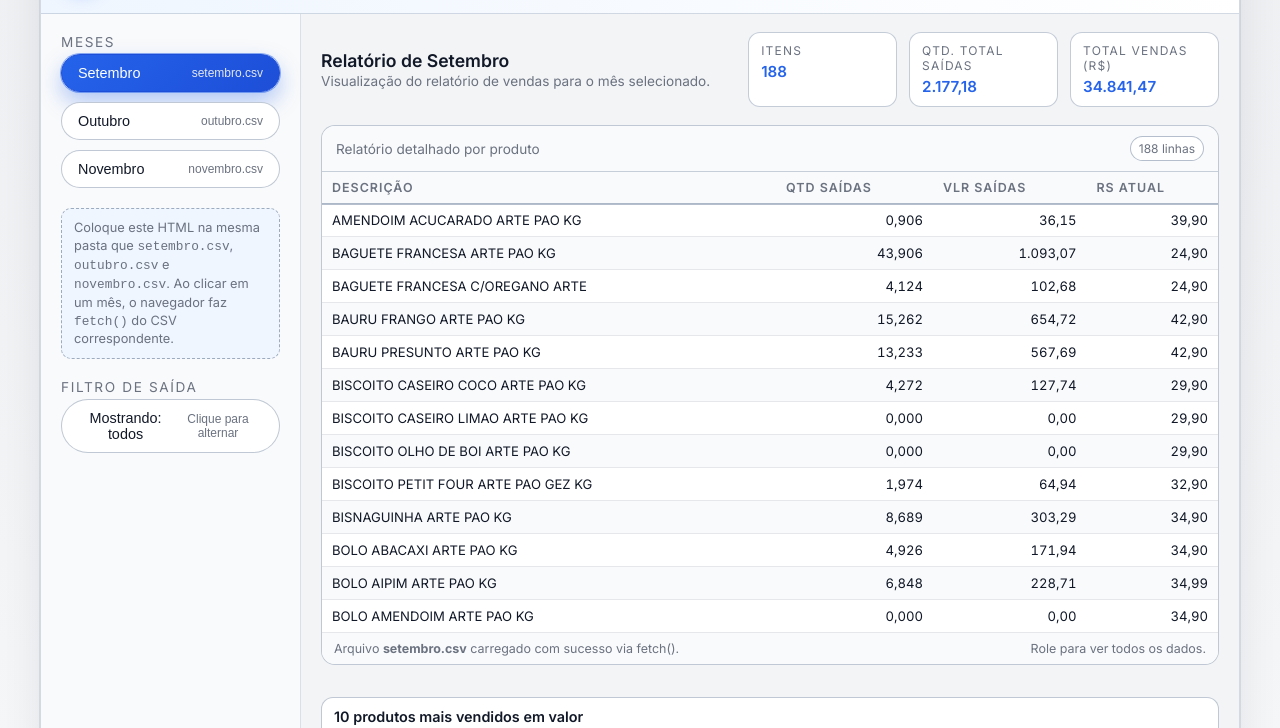
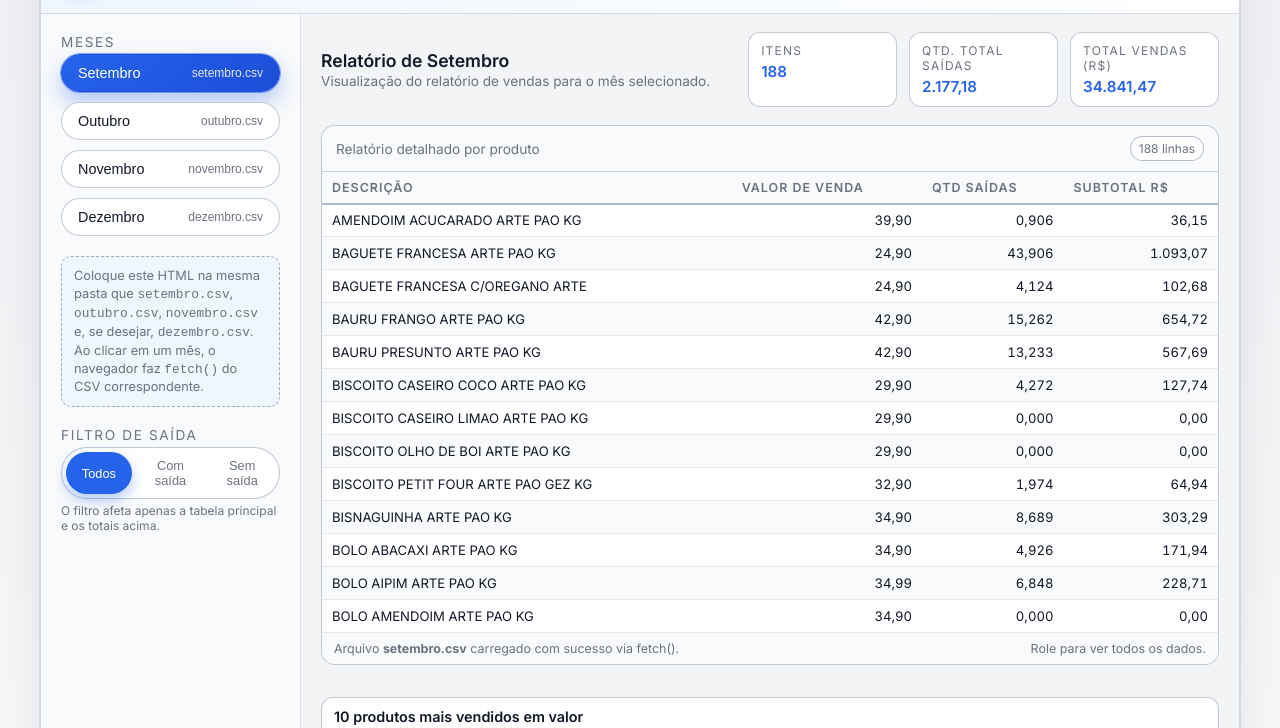
Before and after one commit to brunnochavez/venda-ilha-dos-bentos, a plain HTML site: page index.html in a window 1280 px wide. Shown: the part 90-818 px from the top of the page. Drawn offline with nearby package versions, Linux system fonts and the light colour scheme.

Commit message:
Update index.html

```diff
--- a/index.html
+++ b/index.html
@@ -368,6 +368,46 @@
       color: var(--text-muted);
     }
 
+    /* Filtro de saída melhorado */
+
+    .filter-group {
+      display: flex;
+      gap: 6px;
+      background: #ffffff;
+      border-radius: 999px;
+      padding: 4px;
+      border: 1px solid var(--border-soft);
+    }
+
+    .filter-btn {
+      flex: 1;
+      border: none;
+      background: transparent;
+      padding: 6px 8px;
+      border-radius: 999px;
+      font-size: 0.8rem;
+      cursor: pointer;
+      color: var(--text-muted);
+      transition: all 0.18s ease-out;
+    }
+
+    .filter-btn:hover {
+      background: rgba(37, 99, 235, 0.06);
+      color: var(--text-main);
+    }
+
+    .filter-btn.active {
+      background: var(--accent);
+      color: #ffffff;
+      box-shadow: 0 6px 14px rgba(37, 99, 235, 0.35);
+    }
+
+    .filter-hint {
+      margin-top: 4px;
+      font-size: 0.75rem;
+      color: var(--text-muted);
+    }
+
     /* Relatórios adicionais */
 
     .summary-section {
@@ -422,7 +462,7 @@
         <div class="logo-dot"></div>
         <div>
           <h1>Relatório de Vendas</h1>
-          <p class="subtitle">Relatórios em CSV · Setembro a Novembro</p>
+          <p class="subtitle">Relatórios em CSV · Setembro a Dezembro</p>
         </div>
       </div>
       <div class="month-badge" id="badge-mes">
@@ -448,21 +488,28 @@
               <span class="label">Novembro</span>
               <span class="sub">novembro.csv</span>
             </button>
+            <button class="month-btn" data-month="dezembro" data-label="Dezembro">
+              <span class="label">Dezembro</span>
+              <span class="sub">dezembro.csv</span>
+            </button>
           </div>
         </div>
 
         <div class="hint">
           Coloque este HTML na mesma pasta que
-          <code>setembro.csv</code>, <code>outubro.csv</code> e <code>novembro.csv</code>.
+          <code>setembro.csv</code>, <code>outubro.csv</code>, <code>novembro.csv</code> e, se desejar,
+          <code>dezembro.csv</code>.
           Ao clicar em um mês, o navegador faz <code>fetch()</code> do CSV correspondente.
         </div>
 
         <div>
           <p class="section-title">Filtro de saída</p>
-          <button id="btn-filter" class="month-btn" type="button">
-            <span class="label" id="filter-label">Mostrando: todos</span>
-            <span class="sub">Clique para alternar</span>
-          </button>
+          <div class="filter-group">
+            <button class="filter-btn active" data-filter="all">Todos</button>
+            <button class="filter-btn" data-filter="with-sales">Com saída</button>
+            <button class="filter-btn" data-filter="no-sales">Sem saída</button>
+          </div>
+          <p class="filter-hint">O filtro afeta apenas a tabela principal e os totais acima.</p>
         </div>
       </aside>
 
@@ -535,7 +582,8 @@
     const monthFiles = {
       setembro: 'setembro.csv',
       outubro: 'outubro.csv',
-      novembro: 'novembro.csv'
+      novembro: 'novembro.csv',
+      dezembro: 'dezembro.csv'
     };
 
     const monthButtons = document.querySelectorAll('.month-btn[data-month]');
@@ -549,9 +597,8 @@
     const kpiQtd = document.getElementById('kpi-qtd');
     const kpiVlr = document.getElementById('kpi-vlr');
 
-    // Botão de filtro
-    const filterButton = document.getElementById('btn-filter');
-    const filterLabel = document.getElementById('filter-label');
+    // Botões de filtro
+    const filterButtons = document.querySelectorAll('.filter-btn');
     // modos: 'all' | 'with-sales' | 'no-sales'
     let currentFilterMode = 'all';
 
@@ -599,7 +646,8 @@
         return;
       }
 
-      const headers = ['Descrição', 'Qtd Saídas', 'Vlr Saídas', 'RS Atual'];
+      // Nova ordem / nomes de colunas
+      const headers = ['Descrição', 'Valor de Venda', 'Qtd Saídas', 'Subtotal R$'];
 
       let html = '<table><thead><tr>';
       headers.forEach(h => {
@@ -610,9 +658,9 @@
       data.forEach(row => {
         html += '<tr>';
         html += `<td class="col-desc">${row['Descrição'] || ''}</td>`;
-        html += `<td class="col-number">${row['Qtd Saídas'] || ''}</td>`;
-        html += `<td class="col-number">${row['Vlr Saídas'] || ''}</td>`;
-        html += `<td class="col-number">${row['RS Atual'] || ''}</td>`;
+        html += `<td class="col-number">${row['RS Atual'] || ''}</td>`;       // Valor de Venda
+        html += `<td class="col-number">${row['Qtd Saídas'] || ''}</td>`;    // Qtd Saídas
+        html += `<td class="col-number">${row['Vlr Saídas'] || ''}</td>`;    // Subtotal R$
         html += '</tr>';
       });
 
@@ -783,19 +831,14 @@
       });
     });
 
-    // Clique no botão de filtro (cicla entre 3 estados)
-    filterButton.addEventListener('click', () => {
-      if (currentFilterMode === 'all') {
-        currentFilterMode = 'with-sales';
-        filterLabel.textContent = 'Mostrando: com saída';
-      } else if (currentFilterMode === 'with-sales') {
-        currentFilterMode = 'no-sales';
-        filterLabel.textContent = 'Mostrando: sem saída';
-      } else {
-        currentFilterMode = 'all';
-        filterLabel.textContent = 'Mostrando: todos';
-      }
-      applyFilterAndRender();
+    // Clique nos botões de filtro
+    filterButtons.forEach(btn => {
+      btn.addEventListener('click', () => {
+        const mode = btn.dataset.filter;
+        currentFilterMode = mode;
+        filterButtons.forEach(b => b.classList.toggle('active', b === btn));
+        applyFilterAndRender();
+      });
     });
 
     // Carrega Setembro automaticamente ao abrir
```
